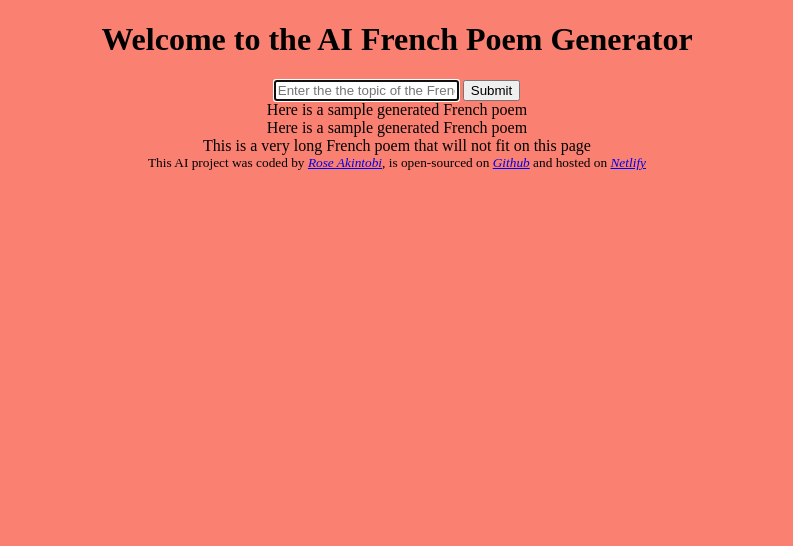
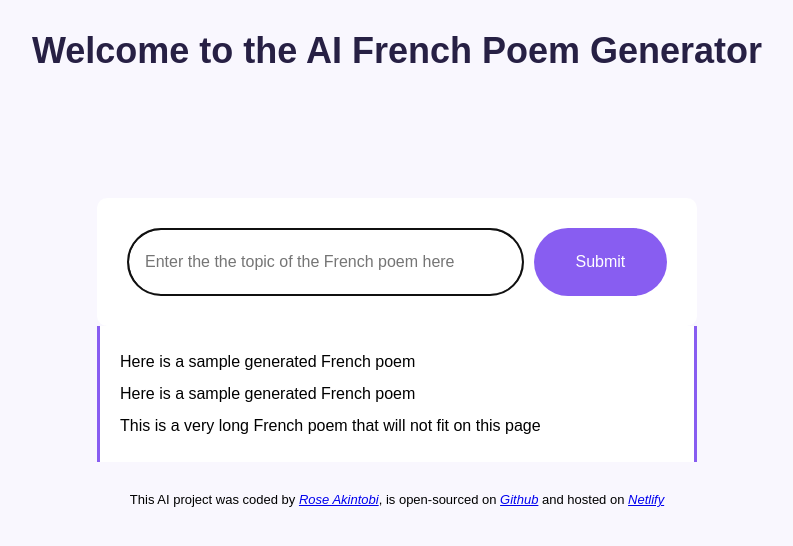
Before and after one commit to Richierosecodes/poem-generator, a plain HTML site: page index.html in a window 1280 px wide. Shown: the whole page, without its empty margins (243-1036 px from the left). Drawn offline with Linux system fonts and the light colour scheme.

Commit message:
Added styling to the project

```diff
--- a/index.html
+++ b/index.html
@@ -11,13 +11,14 @@
         <h1>Welcome to the AI French Poem Generator</h1>
     </header>
 
+    <div class="container">
         <main>
             <form>
-            <input type="text" placeholder="Enter the the topic of the French poem here" autofocus required autocomplete="off" />
-            <input type="Submit">
+                <input type="text" placeholder="Enter the the topic of the French poem here" autofocus required autocomplete="off" class="instructions"/>
+                <input type="Submit" class="submit-button">
             </form>
 
-        <div>
+            <div class="poem">
                 Here is a sample generated French poem
                 <br/>
                 Here is a sample generated French poem
@@ -30,6 +31,10 @@
 
         <footer>This AI project was coded by <a href="https://www.linkedin.com/in/roseakintobi/" target="_blank">Rose Akintobi</a>, is open-sourced on <a href="https://github.com/Richierosecodes" target="blank">Github</a> and hosted on <a href="https://app.netlify.com/teams/richierosecodes/sites" target="_blank">Netlify</a></footer>
 
+    </div>
+
+
+
 </body>
 
 <script src="src/index.js"></script>
--- a/src/style.css
+++ b/src/style.css
@@ -1,12 +1,74 @@
 body {
-    background-color: salmon;
-    text-align: center;
+    background-color: #f9f7fe;
+    font-family: Arial, Helvetica, sans-serif;
 }
 
-footer {
-    font-size: smaller;
+.container {
+    max-width: 600px;
+    margin: 120px auto;
+
 }
 
-a {
-    font-style: italic;
+header {
+    margin-bottom: 30px;
 }
+
+h1 {
+    text-align: center;
+    font-weight: 800;
+    font-size: 36px;
+    line-height: 1.5;
+    color: #272044;
+}
+
+form {
+    padding: 30px;
+    background-color: white;
+    box-shadow: 0px 20px 60px rgba (65, 50, 100, 0.08);
+    border-radius: 10px;
+    display: flex;
+
+}
+
+.instructions {
+    padding: 16px;
+    border: 1px solid rgba (39, 33, 66, 0.5);
+    width: 80%;
+    font-size: 16px;
+    border-radius: 50px;
+    line-height: 2;
+    color: #272044;
+}
+
+.submit-button  {
+    margin-left: 10px;
+    background: #885df1;
+    color: white;
+    border: none;
+    width: 150px;
+    font-size: 16px;
+    border-radius: 50px;
+    padding: 14px 24px;
+    cursor: pointer;
+}
+
+
+    .poem {
+        font-size: 16px;
+        background-color: #ffffff ;
+        padding: 20px;
+        line-height: 2;
+        border-left: 3px solid #885df1;
+        border-right: 3px solid #885df1;
+        box-shadow: 0px 20px 60px rgba (65, 50, 100, 0.08);
+    }
+
+    footer {
+        font-size: 13px;
+        text-align: center;
+        margin-top: 30px;
+    }
+
+    a {
+        font-style: italic;
+    }
```
Lines whose indentation alone changed are shown as unchanged.
